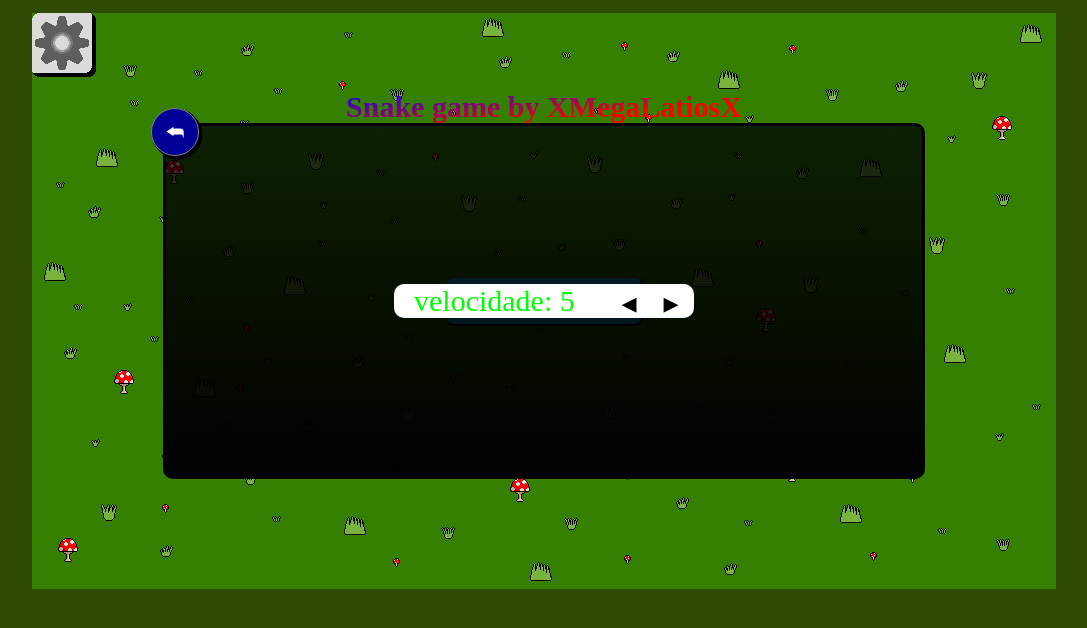
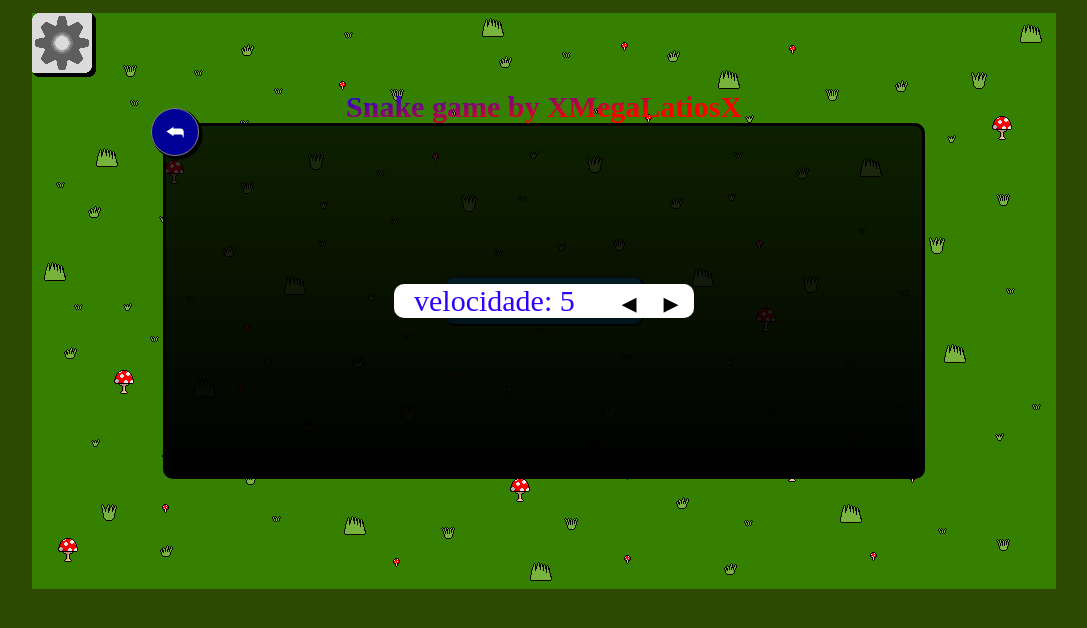
Before and after one commit to XMegaLatiosX/Snake-Game-by-Xmega, a plain HTML site: page index.html in a window 1280 px wide. Both pictures are taken after a click on the button 191 px from the left and 44 px from the top of the page. Shown: the whole page, without its empty margins (128-1215 px from the left). Drawn offline with Linux system fonts and the light colour scheme.

Commit message:
Update config.css

```diff
--- a/css/config.css
+++ b/css/config.css
@@ -142,7 +142,7 @@
     position: relative;
 }
 .spdDisplay {
-    color: lime;
+    color: rgb(47, 0, 255);
     width: 200px;
     font-size: 30px;
 }
```
